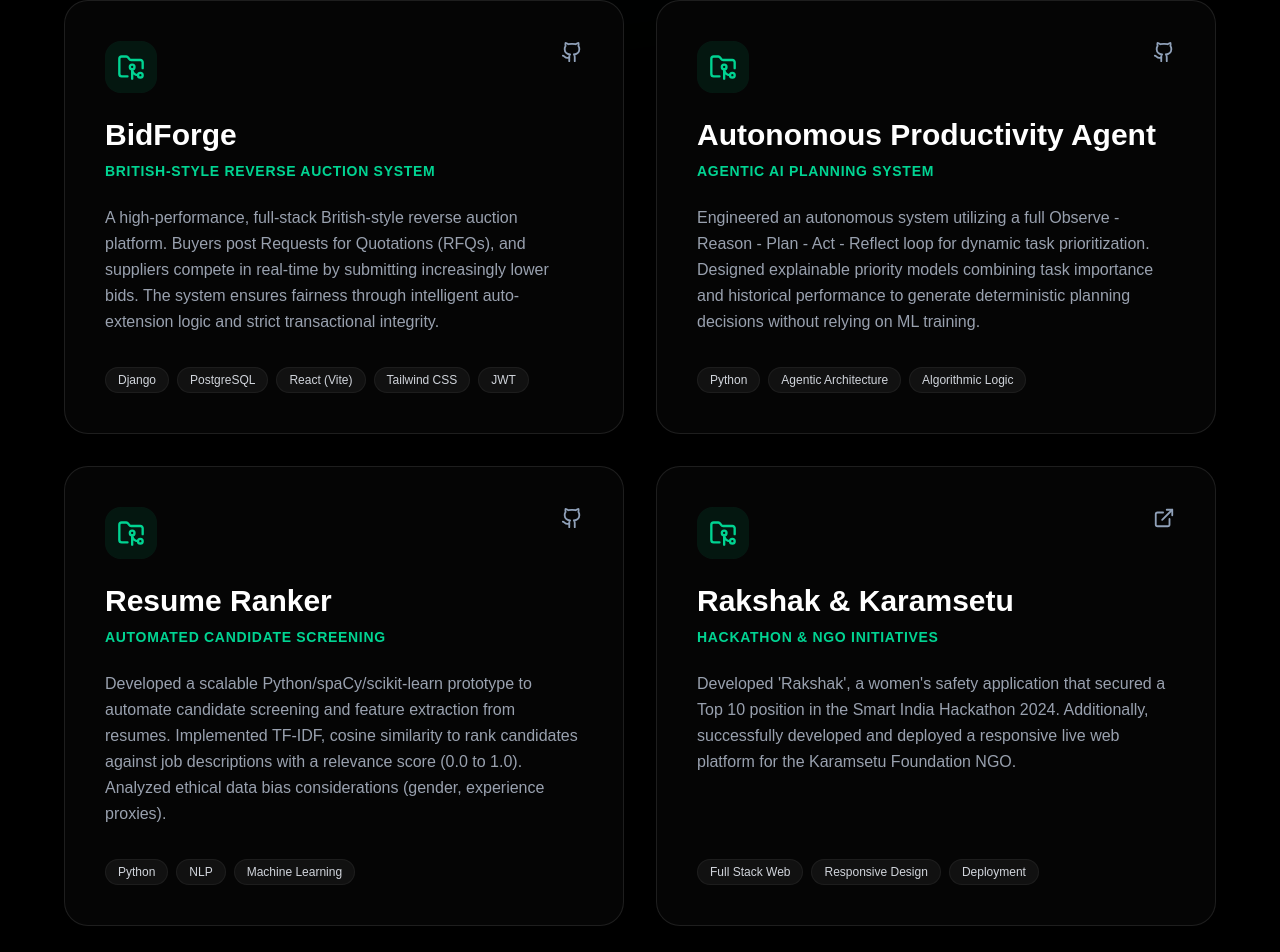
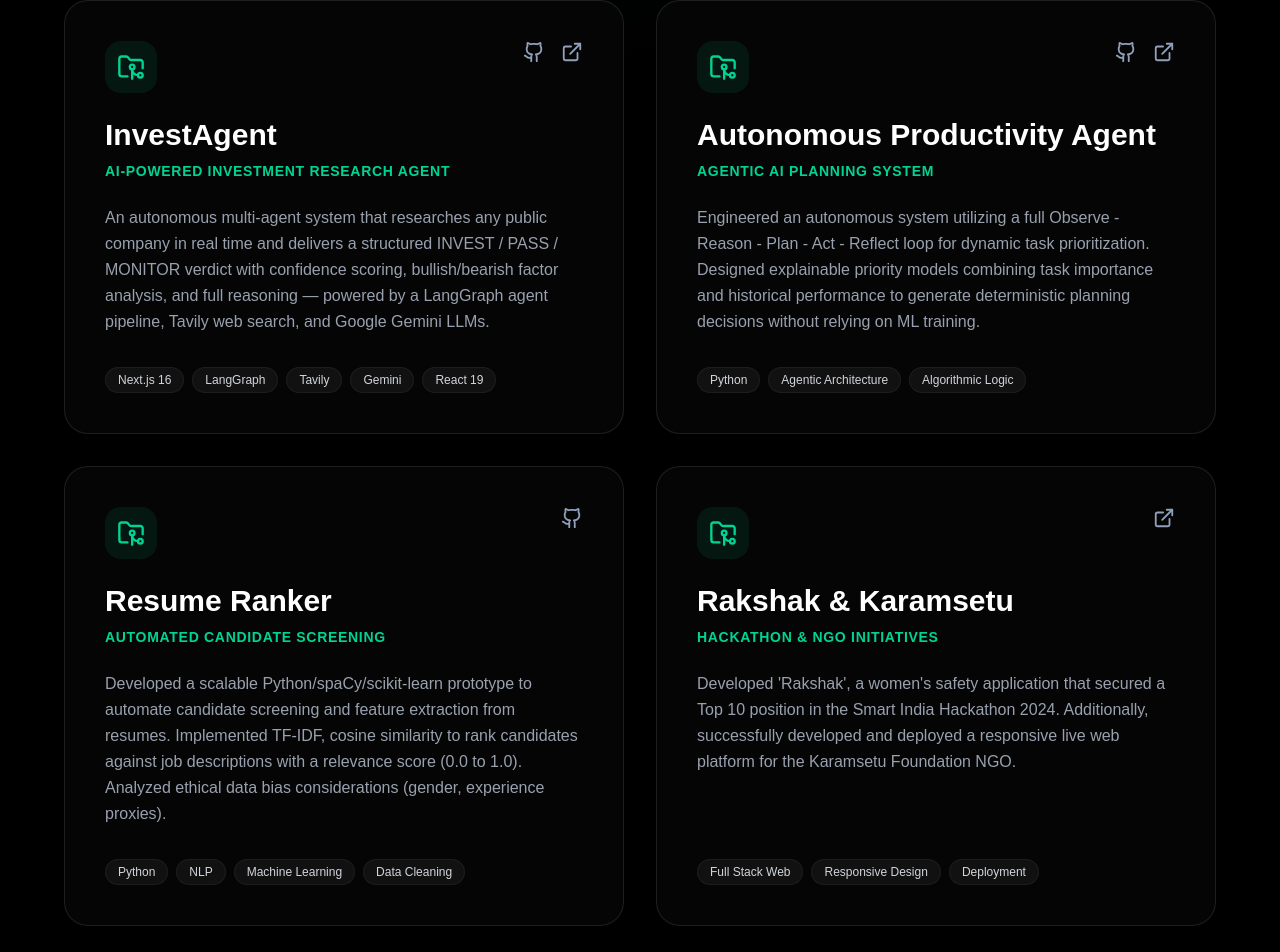
Before and after one commit to yuvieee01/portfolio-2026, a Next.js app: page / in a window 1280 px wide. Shown: the part 2556-3508 px from the top of the page. Built offline with nearby package versions, Linux system fonts and the light colour scheme; no server answers.

Commit message:
add: New Project and live links updated

```diff
--- a/src/components/Projects.tsx
+++ b/src/components/Projects.tsx
@@ -19,13 +19,13 @@ export default function Projects() {
       featured: true
     },
     {
-      title: "BidForge",
-      subtitle: "British-Style Reverse Auction System",
-      description: "A high-performance, full-stack British-style reverse auction platform. Buyers post Requests for Quotations (RFQs), and suppliers compete in real-time by submitting increasingly lower bids. The system ensures fairness through intelligent auto-extension logic and strict transactional integrity.",
-      tech: ["Django", "PostgreSQL", "React (Vite)", "Tailwind CSS", "JWT"],
-      github: "https://github.com/yuvieee01/BidForge-RFQ",
-      live: "",
-      featured: true
+      title: "InvestAgent",
+      subtitle: "AI-Powered Investment Research Agent",
+      description: "An autonomous multi-agent system that researches any public company in real time and delivers a structured INVEST / PASS / MONITOR verdict with confidence scoring, bullish/bearish factor analysis, and full reasoning — powered by a LangGraph agent pipeline, Tavily web search, and Google Gemini LLMs.",
+      tech: ["Next.js 16", "LangGraph", "Tavily", "Gemini", "React 19"],
+      github: "https://github.com/yuvieee01/InvestAgent",
+      live: "https://investagent-python.vercel.app/",
+      featured: false
     },
     {
       title: "Autonomous Productivity Agent",
@@ -33,17 +33,17 @@ export default function Projects() {
       description: "Engineered an autonomous system utilizing a full Observe - Reason - Plan - Act - Reflect loop for dynamic task prioritization. Designed explainable priority models combining task importance and historical performance to generate deterministic planning decisions without relying on ML training.",
       tech: ["Python", "Agentic Architecture", "Algorithmic Logic"],
       github: "https://github.com/yuvieee01/planner-agent",
-      live: "",
-      featured: true
+      live: "https://autosched-python.vercel.app/",
+      featured: false
     },
     {
       title: "Resume Ranker",
       subtitle: "Automated Candidate Screening",
       description: "Developed a scalable Python/spaCy/scikit-learn prototype to automate candidate screening and feature extraction from resumes. Implemented TF-IDF, cosine similarity to rank candidates against job descriptions with a relevance score (0.0 to 1.0). Analyzed ethical data bias considerations (gender, experience proxies).",
-      tech: ["Python", "NLP", "Machine Learning"],
+      tech: ["Python", "NLP", "Machine Learning", "Data Cleaning"],
       github: "https://github.com/yuvieee01/Resume-Ranker",
       live: "",
-      featured: true
+      featured: false
     },
     {
       title: "Rakshak & Karamsetu",
```
